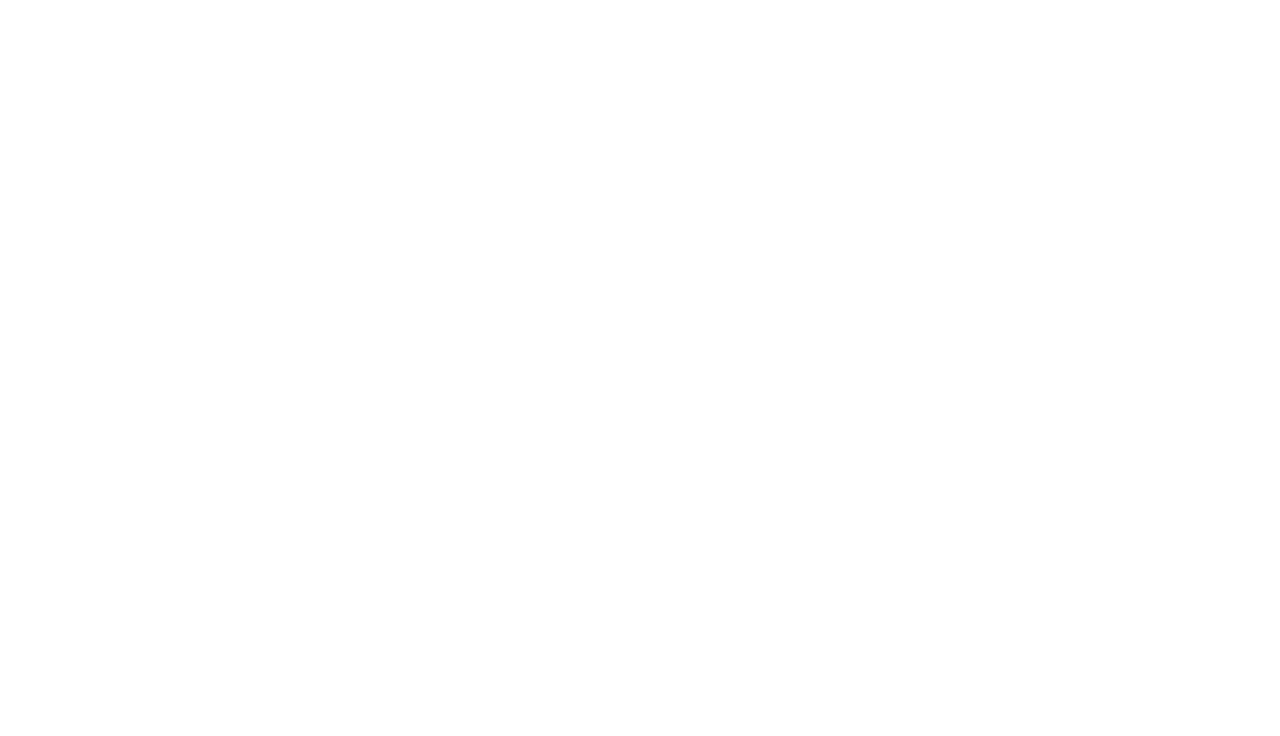
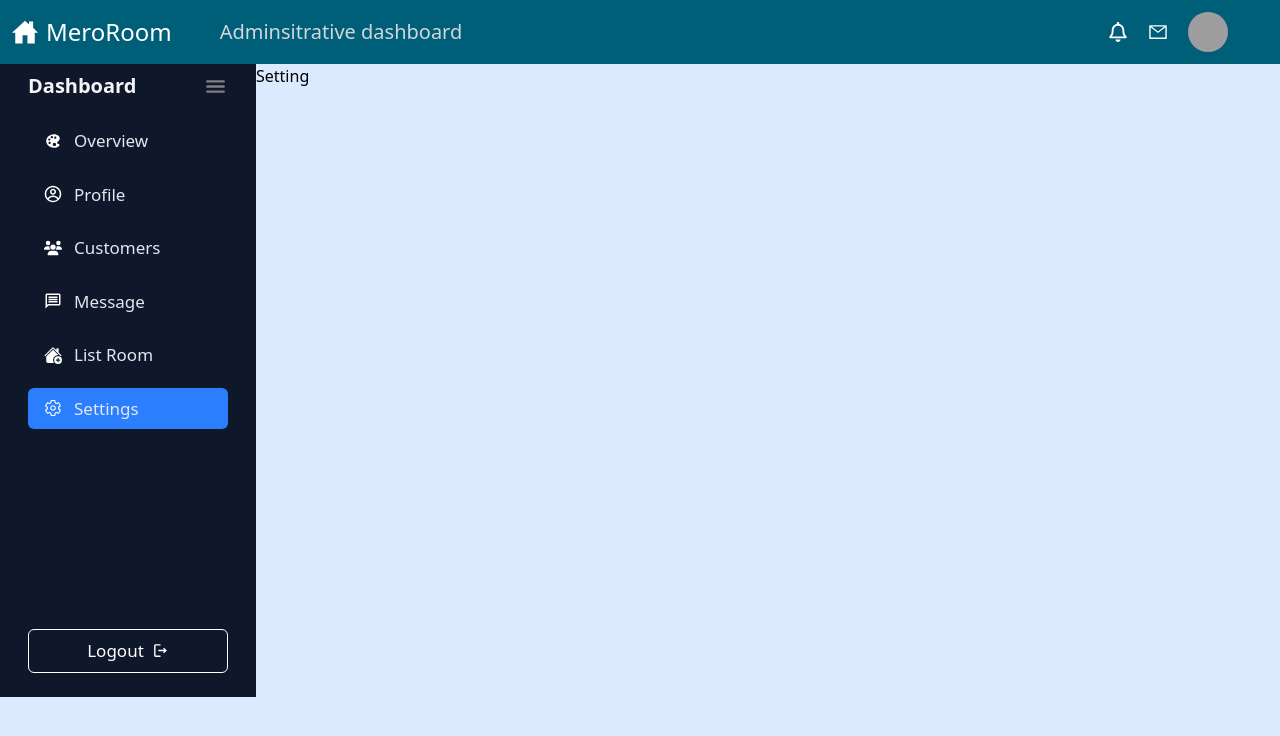
Before and after one commit to Ishant800/Fronted, a React (Vite) app: page /dashboard/setting in a window 1280 px wide. Before the commit this address had no page. Shown: the top 736 px of the page. Built offline with nearby package versions, Linux system fonts and the light colour scheme; grey boxes are pictures that could not be loaded.

Commit message:
add dashboard route

```diff
--- a/src/App.jsx
+++ b/src/App.jsx
@@ -13,7 +13,7 @@ function App() {
         <Route path="/" element={<Homepage />} />
         <Route path="/signup" element={<Signup />} />
         <Route path="/login" element={<Loginpage />} />
-        <Route path="/dashboard" element={<Dashboard />} />
+        <Route path="/dashboard/*" element={<Dashboard />} />
       </Routes>
 
 
--- a/src/components/dashboard/dashboard.jsx
+++ b/src/components/dashboard/dashboard.jsx
@@ -1,18 +1,27 @@
+import { Route, Routes } from "react-router-dom"
 import Maincontent from "./pages/maincontent"
 import Navbarmini from "./pages/navbar"
 import Sidebar from "./pages/sidebar"
+import Setting from "./pages/setting"
 
 function Dashboard() {
   return (
-    <div className="h-screen bg-slate-900">
-        <Navbarmini/>
-        <div className="flex flex-row">
-            <Sidebar/>
-            <Maincontent/>
+    <div className="h-screen bg-blue-100">
+      <Navbarmini />
+      <div className="flex flex-row">
+        <Sidebar />
+        <div className="flex-1">
+          <Routes>
+            <Route path="/" element={<Maincontent />} />
+            <Route path="setting" element={<Setting />} />
+            {/* <Route path="profile" element={<Profile />} />
+            <Route path="customers" element={<Customers />} />
+            <Route path="message" element={<Message />} />
+            <Route path="list-room" element={<ListRoom />} /> */}
+          </Routes>
         </div>
-
+      </div>
     </div>
-  )
+  );
 }
-
 export default Dashboard
--- a/src/components/dashboard/pages/maincontent.jsx
+++ b/src/components/dashboard/pages/maincontent.jsx
@@ -1,6 +1,6 @@
 function Maincontent() {
   return (
-    <div className="h-160 w-4/5 bg-blue-100 p-5">
+    <div className="h-160 full bg-blue-100 p-5">
         <h1 className="text-xl  font-semibold capitalize text-gray-700">Dashboard overview</h1>
        <h2 className="text-gray-500 font-semibold">Wellcome back mrs.John doe</h2>
 
--- /dev/null
+++ b/src/components/dashboard/pages/setting.jsx
@@ -0,0 +1,9 @@
+import React from 'react'
+
+function Setting() {
+  return (
+    <div>Setting</div>
+  )
+}
+
+export default Setting
--- a/src/components/dashboard/pages/sidebar.jsx
+++ b/src/components/dashboard/pages/sidebar.jsx
@@ -6,56 +6,96 @@ import { BsHouseAddFill } from "react-icons/bs";
 import { MdOutlineMessage } from "react-icons/md";
 import { CgProfile } from "react-icons/cg";
 import { FaUsers } from "react-icons/fa6";
-
+import { NavLink } from "react-router-dom";
 
 function Sidebar() {
-    return (
-        <div className="w-1/5 px-7">
-            <div className="flex flex-row justify-between 7 py-2 items-center">
-                <h1 className="text-xl font-semibold text-gray-100 ">Dashboard</h1>
-                <IoMenu size={25} color="gray" />
+  return (
+    <div className="w-1/5 px-7 bg-slate-900 h-full">
+      <div className="flex flex-row justify-between py-2 items-center">
+        <h1 className="text-xl font-semibold text-gray-100">Dashboard</h1>
+        <IoMenu size={25} color="gray" />
+      </div>
 
+      <NavLink
+        to="/dashboard"
+        end
+        className={({ isActive }) =>
+          `flex mt-3 items-center px-4 py-2 rounded-md gap-3 ${
+            isActive ? "bg-blue-500" : "hover:bg-slate-600"
+          }`
+        }
+      >
+        <IoIosColorPalette size={18} color="white" />
+        <span className="text-slate-200 font-medium text-[17px]">Overview</span>
+      </NavLink>
 
-            </div>
+      <NavLink
+        to="/dashboard/profile"
+        className={({ isActive }) =>
+          `flex mt-3 items-center px-4 py-2 rounded-md gap-3 ${
+            isActive ? "bg-blue-500" : "hover:bg-slate-600"
+          }`
+        }
+      >
+        <CgProfile size={18} color="white" />
+        <span className="text-slate-200 font-medium text-[17px]">Profile</span>
+      </NavLink>
 
+      <NavLink
+        to="/dashboard/customers"
+        className={({ isActive }) =>
+          `flex mt-3 items-center px-4 py-2 rounded-md gap-3 ${
+            isActive ? "bg-blue-500" : "hover:bg-slate-600"
+          }`
+        }
+      >
+        <FaUsers size={18} color="white" />
+        <span className="text-slate-200 font-medium text-[17px]">Customers</span>
+      </NavLink>
 
-              <div className="flex mt-3 items-center hover:bg-blue-500 px-4 py-2 rounded-md gap-3">
-                <IoIosColorPalette size={18} color="white"/>
-              <span className="text-slate-200 font-medium text-[17px]"> Overview</span>
-              </div>
+      <NavLink
+        to="/dashboard/message"
+        className={({ isActive }) =>
+          `flex mt-3 items-center px-4 py-2 rounded-md gap-3 ${
+            isActive ? "bg-blue-500" : "hover:bg-slate-600"
+          }`
+        }
+      >
+        <MdOutlineMessage size={18} color="white" />
+        <span className="text-slate-200 font-medium text-[17px]">Message</span>
+      </NavLink>
 
-               <div className="flex mt-3 items-center hover:bg-blue-500 px-4 py-2 rounded-md gap-3">
-                <CgProfile size={18} color="white"/>
-              <span className="text-slate-200 font-medium text-[17px]"> Profile</span>
-              </div>
+      <NavLink
+        to="/dashboard/list-room"
+        className={({ isActive }) =>
+          `flex mt-3 items-center px-4 py-2 rounded-md gap-3 ${
+            isActive ? "bg-blue-500" : "hover:bg-slate-600"
+          }`
+        }
+      >
+        <BsHouseAddFill size={18} color="white" />
+        <span className="text-slate-200 font-medium text-[17px]">List Room</span>
+      </NavLink>
 
+      <NavLink
+        to="/dashboard/setting"
+        className={({ isActive }) =>
+          `flex mt-3 items-center px-4 py-2 rounded-md gap-3 ${
+            isActive ? "bg-blue-500" : "hover:bg-slate-600"
+          }`
+        }
+      >
+        <IoSettingsOutline size={18} color="white" />
+        <span className="text-slate-200 font-medium text-[17px]">Settings</span>
+      </NavLink>
 
-               <div className="flex items-center mt-3 hover:bg-blue-500 px-4 py-2 rounded-md gap-3">
-                <FaUsers size={18} color="white"/>
-              <span className="text-slate-200 font-medium text-[17px]">Customers </span>
-              </div>
-
-               <div className="flex items-center mt-3 hover:bg-blue-500 px-4 py-2 rounded-md gap-3">
-                <MdOutlineMessage size={18} color="white"/>
-              <span className="text-slate-200 font-medium text-[17px]"> Message</span>
-              </div>
-
-
-               <div className="flex items-center mt-3 hover:bg-blue-500 px-4 py-2 rounded-md gap-3">
-                <BsHouseAddFill size={18} color="white"/>
-              <span className="text-slate-200 font-medium text-[17px]"> List Room</span>
-              </div>
-
-             <div className="flex items-center mt-3 hover:bg-blue-500 px-4 py-2 rounded-md gap-3">
-                <IoSettingsOutline size={18} color="white"/>
-              <span className="text-slate-200 font-medium text-[17px]">Settings </span>
-              </div>
-
-
-              <button className="flex rounded-md border py-2 px-5 w-full border-white mt-40 items-center justify-center gap-2 text-white text-[17px]">Logout <MdOutlineLogout/> </button>
-
-        </div>
-    )
+      <div className="mt-50 mb-6">
+        <button className="flex rounded-md border py-2 px-5 w-full border-white items-center justify-center gap-2 text-white text-[17px]">
+          Logout <MdOutlineLogout />
+        </button>
+      </div>
+    </div>
+  );
 }
 
-export default Sidebar
+export default Sidebar;
--- a/src/components/homepage/home.jsx
+++ b/src/components/homepage/home.jsx
@@ -1,5 +1,5 @@
 import Footer from "../footer/footer"
-import Searchroom from "../form/searchroom"
+
 import Landingpage from "../main/Landingpage"
 import Landingpage1 from "../main/landingpage1"
 import Landingpage2 from "../main/landingpage2"
@@ -13,8 +13,6 @@ function Homepage() {
       <Navabar />
 
       <Landingpage />
-
-      <Searchroom />
       <Landingpage1 />
       <Landingpage2 />
       <Landingpage4 />
--- a/src/components/main/Landingpage.jsx
+++ b/src/components/main/Landingpage.jsx
@@ -1,45 +1,110 @@
 import { FaArrowRight } from 'react-icons/fa'
-import image from '../images/image.jpg'
+import { FaLocationDot } from "react-icons/fa6";
+import { MdAttachMoney } from "react-icons/md";
+import { FaBed } from "react-icons/fa";
 function Landingpage() {
   return (
-    <div className="h-full  bg-slate-200 ">
+    <div className="h-screen  bg-slate-200 bg-cover bg-[linear-gradient(rgba(0,0,100,0.5)),url(/images/hero.jpg)]  ">
 
-      <div className="flex pb-20 flex-row items-center">
-        {/* leftpart */}
-        <div className="w-1/2 flex flex-col items-center justify-center">
-          <div className='ml-[190px]'>
-            <h1 className='text-5xl font-semibold'>Find A Perfect Room in <span className='text-6xl font-semibold text-blue-500'>MeroRoom</span> </h1>
-            <p className='text-[17px] text-gray-600 mt-7 font-medium w-[80%] '>MeroRoom connects you with ideal living spaces that match your budget and lifestyle. Browse thousands of quality rooms and connect directly with landlords.</p>
+      <div className="flex px-20 py-30 flex-row ">
+
+        <div className="w-1/2 flex flex-col">
+          <div className=''>
+            <h1 className='text-5xl font-semibold text-slate-200'>Find A Perfect Room in <span className='text-5xl font-semibold text-blue-500'>MeroRoom</span> </h1>
+            <p className='text-[17px] text-gray-200 mt-7 font-medium w-[80%] '>MeroRoom connects you with ideal living spaces that match your budget and lifestyle. Browse thousands of quality rooms and connect directly with landlords.</p>
 
           </div>
 
-          <div className="pt-15 justify-start w-1/2 flex flex-row gap-10">
+          <div className="pt-15 justify-start flex flex-row gap-10">
             <div className="flex flex-row">
               <button className="bg-blue-500 text-sm text-white font-medium px-5 py-3 flex flex-row items-center gap-2 rounded-sm">
-                Try now
+                Browse room
                 <FaArrowRight />
               </button>
             </div>
 
             <div className="flex flex-row">
-              <button className="border-blue-500 border text-sm text-blue-500 font-medium px-5 py-3 flex flex-row items-center gap-2 rounded-sm">
-                Browse room
+              <button className=" bg-slate-50 border text-sm text-blue-500 font-medium px-5 py-3 flex flex-row items-center gap-2 rounded-sm">
+                Learn more
                 <FaArrowRight />
               </button>
             </div>
           </div>
 
-
-
+              <div className="mt-10">
+        <h1 className="text-xl font-mono text-gray-300">Trust by 1000+ Peoples </h1>
+        <div className="flex flex-row">
+          <img src="https://images.unsplash.com/photo-1438761681033-6461ffad8d80?fm=jpg&q=60&w=3000&ixlib=rb-4.1.0&ixid=M3wxMjA3fDB8MHxzZWFyY2h8Mnx8cGVyc29ufGVufDB8fDB8fHww" alt="" className="rounded-full h-12 w-12" />
+          <img src="https://encrypted-tbn0.gstatic.com/images?q=tbn:ANd9GcTTH4dlV0UI27TlS52PbJ2N78hINGV4m43mKg&s" alt="" className="rounded-full h-12 w-12" />
+          <img src="https://static.vecteezy.com/system/resources/thumbnails/057/704/776/small/young-woman-with-glasses-smiles-confidently-during-classroom-session-photo.jpg" alt="" className="rounded-full h-12 w-12" />
+          <img src="https://images.pexels.com/photos/733872/pexels-photo-733872.jpeg?cs=srgb&dl=pexels-olly-733872.jpg&fm=jpg" alt="" className="rounded-full h-12 w-12" />
         </div>
+      </div>
 
 
 
-        {/* rightpart */}
-        <div className="w-1/2 flex items-center">
-          <img src={image} className='h-[400px] w-[400] shadow-2xl shadow-white mt-20 rounded-xl' alt="" />
-        </div>
+         </div>
 
+         <form action="" className=" w-120 ml-40  bg-slate-100 rounded-2xl">
+          <div className="px-10 py-10">
+            <h1 className="text-2xl font-medium  text-gray-800">Find Room Near Your Location</h1>
+          </div>
+
+          <div className="mt-3 px-10  flex flex-col">
+            <label className="text-md font-medium text-gray-600" htmlFor="">Location</label>
+            <div className="mt-2 flex flex-row items-center bg-slate-50 shadow-gray-300 rounded-md shadow-sm ">
+              <span className="pl-3">
+                <FaLocationDot size={22} color="gray" aria-hidden="true" />
+              </span>
+              <input
+                type="text"
+                className="p-3 w-full bg-transparent text-sm font-medium placeholder-gray-400 outline-none"
+                placeholder="Where do you want to stay?"
+                aria-label="Search for a location to stay"
+              />
+            </div>
+          </div>
+
+
+          <div className="mt-3 px-10  flex flex-col">
+            <label className="text-md font-medium text-gray-600" htmlFor="">Budget</label>
+            <div className="mt-2 flex flex-row items-center bg-slate-50 shadow-gray-300 rounded-md shadow-sm ">
+              <span className="pl-3">
+                <MdAttachMoney size={22} color="gray" aria-hidden="true" />
+              </span>
+              <input
+                type="text"
+                className="p-3 w-full bg-transparent text-sm font-medium placeholder-gray-400 outline-none"
+                placeholder="Enter your budget range"
+                aria-label="budget"
+              />
+            </div>
+          </div>
+
+
+          <div className="mt-3 px-10  flex flex-col">
+            <label className="text-md font-medium text-gray-600" htmlFor="">Room Type</label>
+            <div className="mt-2 flex flex-row items-center bg-slate-50 shadow-gray-300 rounded-md shadow-sm ">
+              <span className="pl-3">
+                <FaBed size={22} color="gray" aria-hidden="true" />
+              </span>
+              <input
+                type="text"
+                className="p-3 w-full bg-transparent text-sm font-medium placeholder-gray-400 outline-none"
+                placeholder="Select room type"
+                aria-label="budget"
+              />
+            </div>
+          </div>
+
+
+          <div className="px-10 py-5">
+            <button className="text-md w-full p-3 rounded-xl font-medium text-white bg-blue-500">Search available room</button>
+          </div>
+
+
+
+        </form>
 
 
 
```
Also changed, not shown: src/components/form/searchroom.jsx (deleted, +0 -83 lines), public/images/hero.jpg (added).
